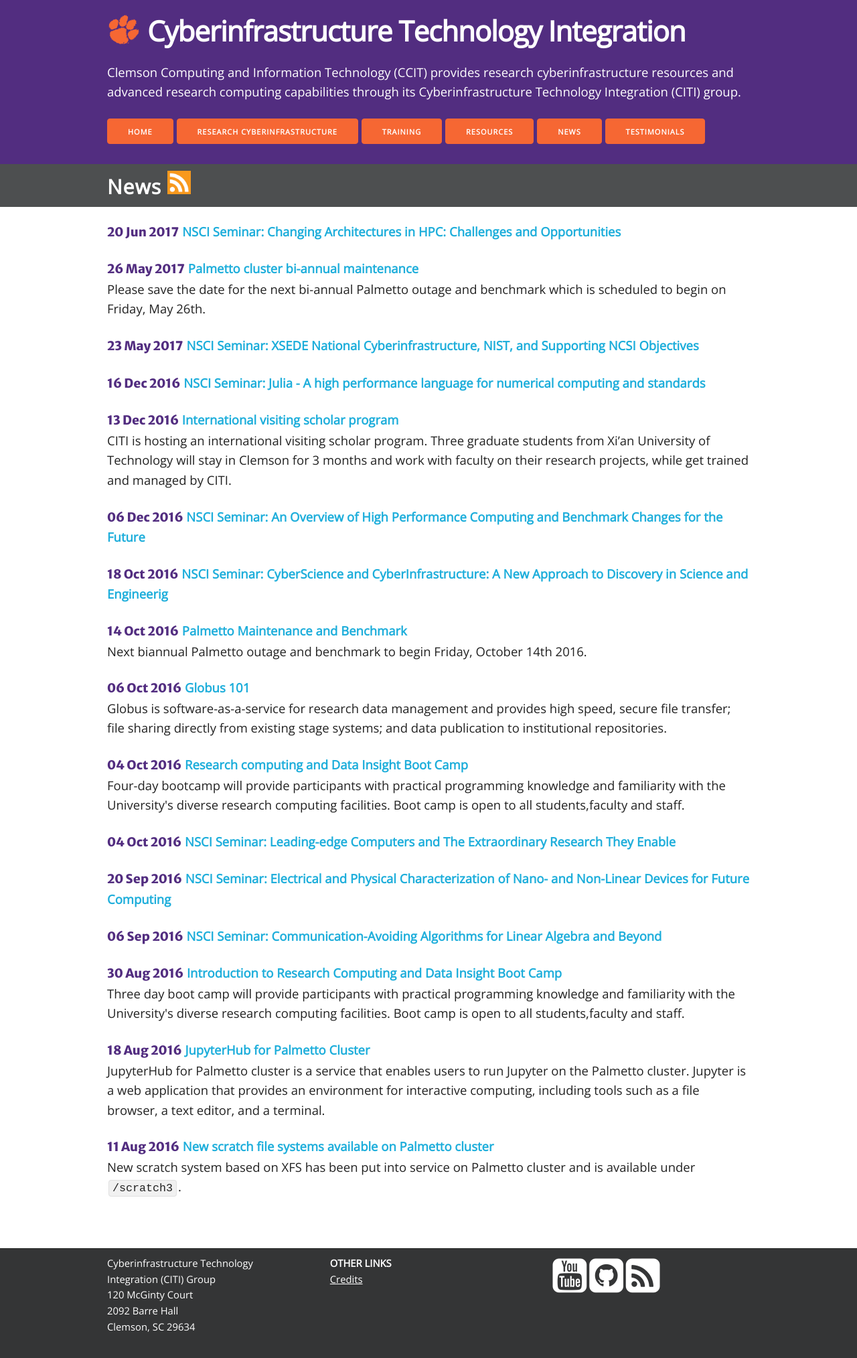
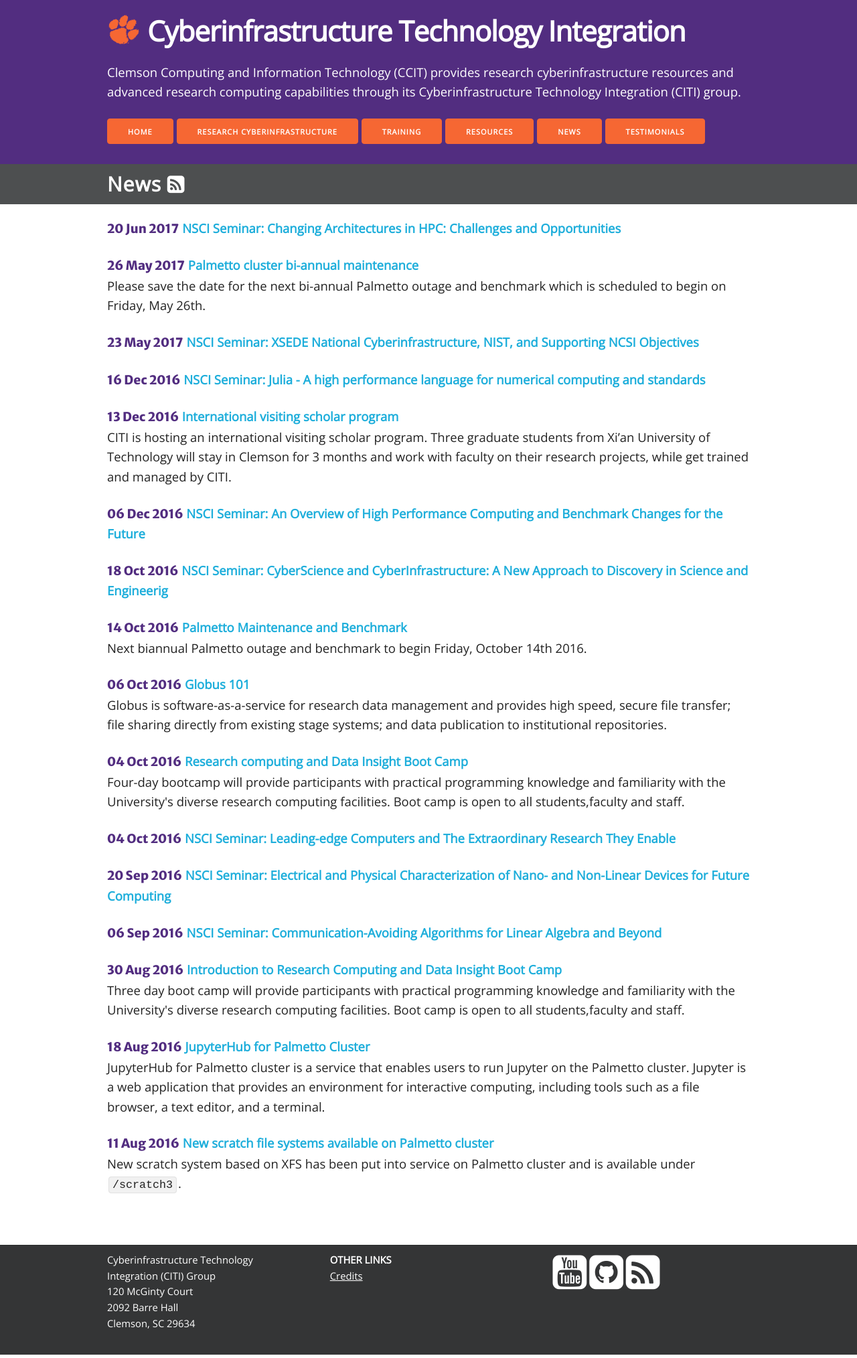
Before and after one commit to clemsonciti/citi-webpage, a Jekyll site: the page built from news.md, in a window 1280 px wide. Shown: the whole page at 67% size. Built offline with Jekyll 4.4.1, drawn with Linux system fonts in a browser that asks for light colours.

Commit message:
New section, icon change

```diff
--- a/css/citi.css
+++ b/css/citi.css
@@ -221,6 +221,9 @@ tr:nth-child(even) {
 .purple_bg {
   background: #522D80;
 }
+.white {
+  color: white;
+}
 
 .jumptarget::before {
   content:"";
--- a/news.md
+++ b/news.md
@@ -1,6 +1,6 @@
 ---
 layout: page
-title: News <a href="/feed.xml"><img src="/images/rss-icon.png" width="35px"></a>
+title: News <a href="/feed.xml"><span class="white"><i class="fa fa-rss-square" aria-hidden="true"></i></span></a>
 permalink: /news/
 ---
 {% for post in site.posts %}
```
